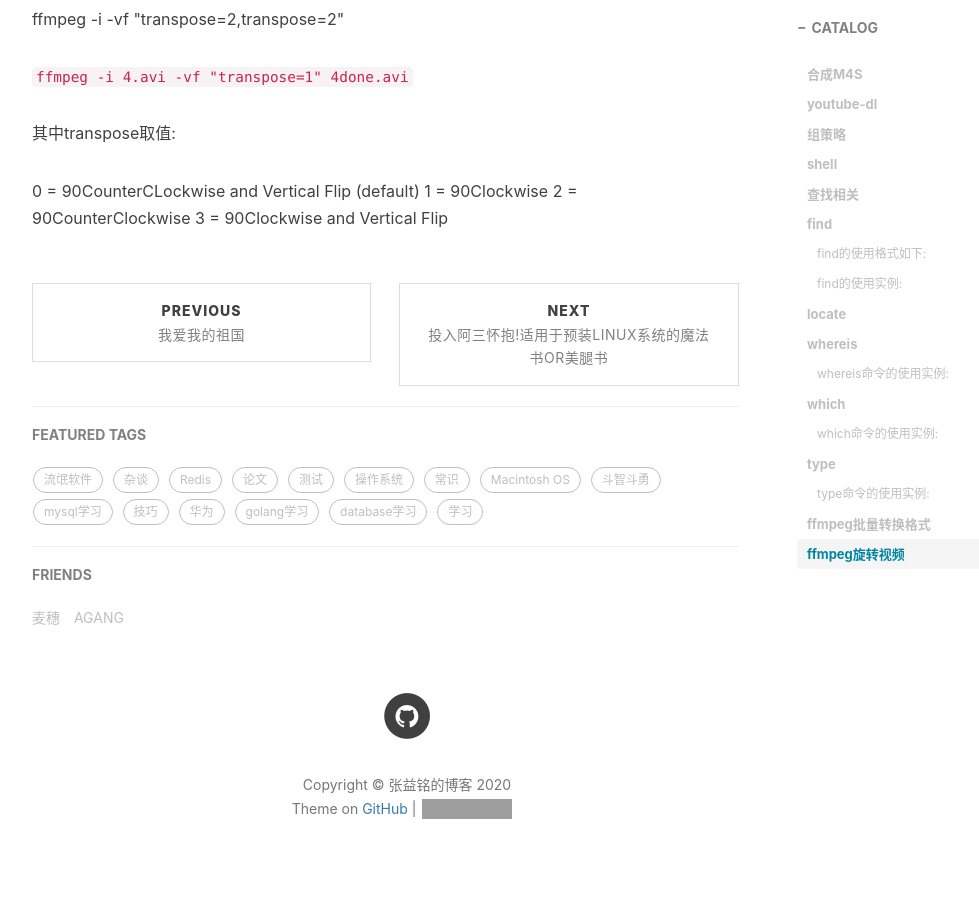
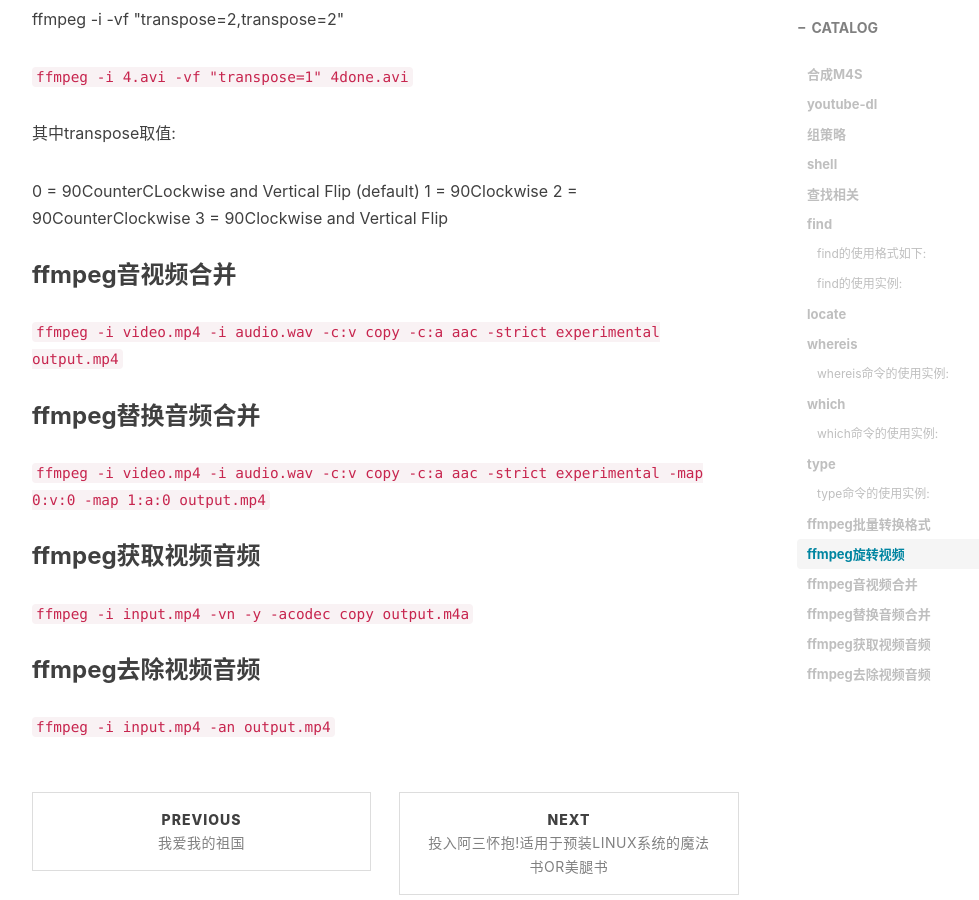
Before and after one commit to zhangyiming748/index, a Jekyll site: the page built from _posts/2019-10-11-cmd.md, in a window 1280 px wide and 900 px high, scrolled down 4410 px. Shown: the whole window, without its empty margins (233-1212 px from the left). Built offline with Jekyll 4.4.1, drawn with Linux system fonts in a browser that asks for light colours; nearby versions of some CDN libraries; comment, search, counter and statistics services are not loaded; grey boxes are pictures that could not be loaded.

Commit message:
添加音视频相关命令

```diff
--- a/_posts/2019-10-11-cmd.md
+++ b/_posts/2019-10-11-cmd.md
@@ -144,3 +144,20 @@ ffmpeg -i <inputfile> -vf "transpose=2,transpose=2" <outputfile>
 1 = 90Clockwise
 2 = 90CounterClockwise
 3 = 90Clockwise and Vertical Flip
+
+### ffmpeg音视频合并
+
+`ffmpeg -i video.mp4 -i audio.wav -c:v copy -c:a aac -strict experimental output.mp4`
+
+### ffmpeg替换音频合并
+
+`ffmpeg -i video.mp4 -i audio.wav -c:v copy -c:a aac -strict experimental
+-map 0:v:0 -map 1:a:0 output.mp4`
+
+### ffmpeg获取视频音频
+
+`ffmpeg -i input.mp4 -vn -y -acodec copy output.m4a`
+
+### ffmpeg去除视频音频
+
+`ffmpeg -i input.mp4 -an output.mp4`
```
